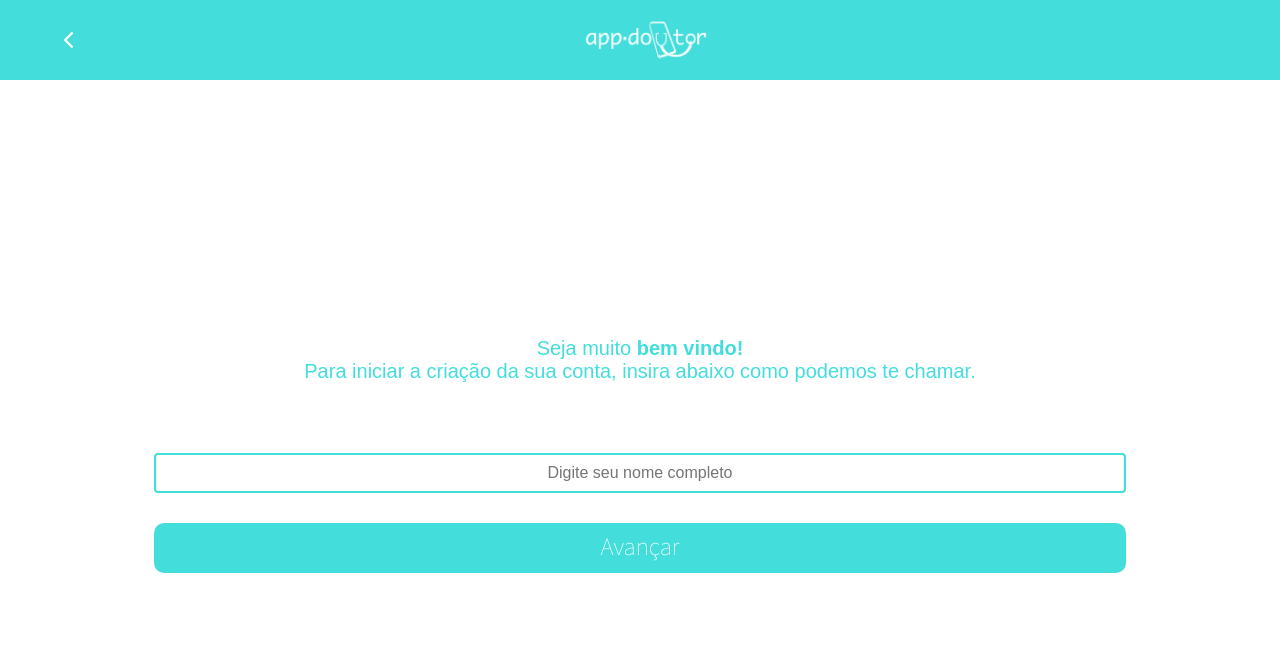
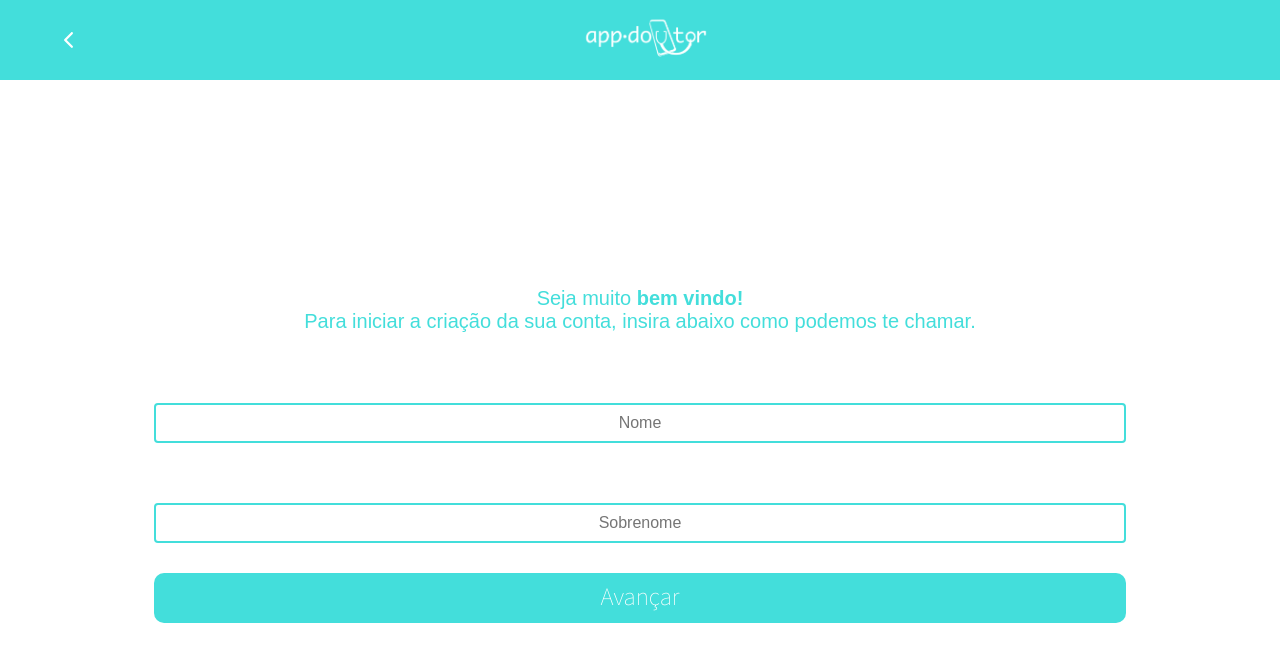
Before and after one commit to appdoutoroficial/appdoutor-pessoas, a React (Create React App) app: page /nome in a window 1280 px wide. Shown: the top 662 px of the page. Built offline with nearby package versions, Linux system fonts and the light colour scheme; the HTML template or start-up script is replaced by a standard one.

Commit message:
Incluido sobrenome.

```diff
--- a/src/components/NavBar.jsx
+++ b/src/components/NavBar.jsx
@@ -12,7 +12,9 @@ const NavBar = () => {
             <FontAwesomeIcon icon={faChevronLeft} onClick={() => navigate(-1)} />
 
             <div className="logo1">
-                <img src={logo} className="logo" alt="" />
+                <a href="/login">
+                    <img src={logo} className="logo" alt="" />
+                </a>
             </div>
         </nav>
     )
--- a/src/pages/endereco/Endereco.jsx
+++ b/src/pages/endereco/Endereco.jsx
@@ -44,7 +44,7 @@ const Endereco = () => {
             }else{
                 setCep(response.data);
                 localStorage.setItem('cep', JSON.stringify(response.data));
-                console.log(localStorage.getItem('cep'));
+                // console.log(localStorage.getItem('cep'));
 
             }
         })
--- a/src/pages/log-senha/LogSenha.jsx
+++ b/src/pages/log-senha/LogSenha.jsx
@@ -25,7 +25,7 @@ const LogSenha = () => {
                 senha: senha
             })
             .then((response) => {
-                console.log(response);
+                // console.log(response);
             })
             .catch((err) =>{
                 Swal.fire({
--- a/src/pages/nome/Nome.jsx
+++ b/src/pages/nome/Nome.jsx
@@ -7,9 +7,11 @@ import Swal from "sweetalert2";
 const Nome = () => {
     const navigate = useNavigate();
     const [nome, setNome] = useState("");
+    const [sobren, setSobrenome] = useState("");
 
     useEffect(() => {
         checkLocalStorage();
+        // console.log(localStorage)
     })
 
     const checkLocalStorage = () => {
@@ -26,6 +28,13 @@ const Nome = () => {
         }
     }
 
+    const getSobrenome = (elem) => {
+        if( elem.target.value != '' ){
+            setSobrenome(elem.target.value);
+            localStorage.setItem('sobrenome', JSON.stringify(elem.target.value));
+        }
+    }
+
     const ValidaNome = () => {
         if( nome != '' ){
             Swal.fire({
@@ -37,7 +46,7 @@ const Nome = () => {
                 cancelButtonText: 'Não',
                 focusConfirm: false,
             }).then((result) => {
-                console.log(result, 'aq');
+                // console.log(result, 'aq');
               if (result.isConfirmed) {
                 navigate('/nascimento');
               }
@@ -68,8 +77,13 @@ const Nome = () => {
                         <p className="txt-instru">Para iniciar a criação da sua conta, insira abaixo como podemos te chamar.</p>
                     </div>
                 </div>
+
                 <div className="campo-cad">
-                    <input type="text" className="cad-2" id="nome" onChange={setName} placeholder="Digite seu nome completo" />
+                    <input type="text" className="cad-2" id="nome" onChange={setName} placeholder="Nome" />
+                </div>
+
+                <div className="campo-cad">
+                    <input type="text" className="cad-2" id="sobrenome" onChange={getSobrenome} placeholder="Sobrenome" />
                 </div>
 
                 <button className="btn-avancar" onClick={ValidaNome}>Avançar</button>
--- a/src/pages/revisa/Revisa.jsx
+++ b/src/pages/revisa/Revisa.jsx
@@ -79,7 +79,7 @@ const Revisa = () => {
 
         setFormData((prev) => [{...prev,
             nome: limpaVariavel(localStorage.getItem('name')),
-            sobrenome: "",
+            sobrenome: limpaVariavel(localStorage.getItem('sobrenome')),
             email: limpaVariavel(localStorage.getItem('email')),
             telefone: "55"+limpaVariavel(localStorage.getItem('telefone')),
             cpf: limpaVariavel(localStorage.getItem('cpf')),
@@ -124,6 +124,8 @@ const Revisa = () => {
         })
     }
 
+    // console.log(revisa);
+
     return (
         <>
             <Navbar />
@@ -150,8 +152,14 @@ const Revisa = () => {
                 <div className="">
                     <form>
                         <div className="info-pac">
-                            <h6 className="cad">Nome completo</h6>
+                            <h6 className="cad">Nome</h6>
                             <input type="text" value={limpaVariavel(revisa.name)} placeholder="Fulano de Tal" />
+                            <span className="bar"></span>
+                        </div>
+
+                        <div className="info-pac">
+                            <h6 className="cad">Sobrenome</h6>
+                            <input type="text" value={limpaVariavel(revisa.sobrenome)} placeholder="Fulano de Tal" />
                             <span className="bar"></span>
                         </div>
 
--- a/src/pages/validaCPF/validaCPF.jsx
+++ b/src/pages/validaCPF/validaCPF.jsx
@@ -7,7 +7,7 @@ import Button from '@mui/material/Button';
 import Swal from "sweetalert2";
 
 const ValidaCPF = () => {
-    localStorage.clear();
+    // localStorage.clear();
 
     const preencha = "Preencha seu CPF";
     const [disable, setDisable] = useState(true);
@@ -19,13 +19,14 @@ const ValidaCPF = () => {
     });
 
     const validaCPF = (elem) => {
+        localStorage.setItem('cpf', elem.target.value);
+
         if( elem.target.value != '' ){
             axiosConfig.post("/Pessoa/ValidaCPF?CPF="+elem.target.value)
             .then((response) => {
                 if( response.data.statusCode === 200 && response.data.existente === false ){
                     setButton("Avançar");
                     setDisable(false);
-                    localStorage.setItem('cpf', JSON.stringify(elem.target.value));
                 }else{
                     setButton(preencha);
                     Swal.fire({
```
